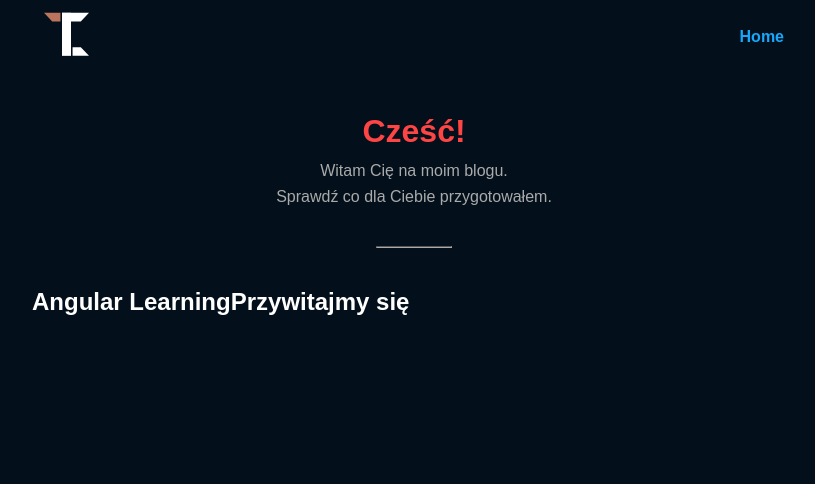
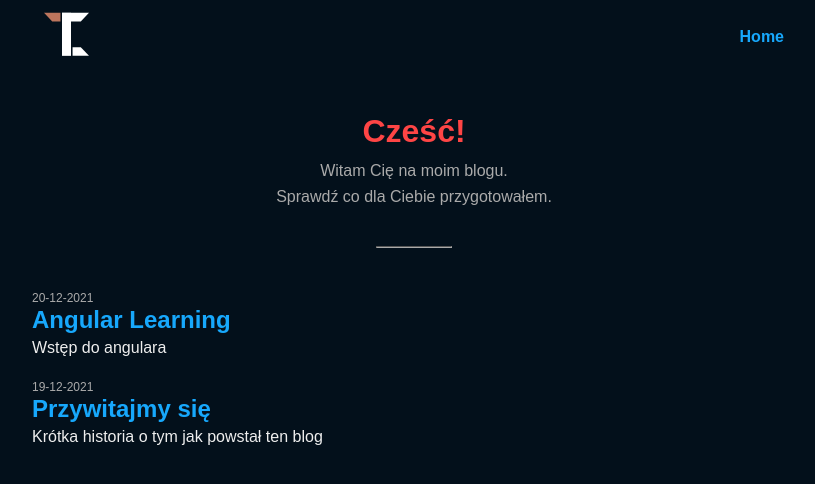
Before and after one commit to tobiaszciesielski/tciesielski.pl, a Next.js app: page / in a window 1280 px wide. Shown: the top 484 px of the page, without its empty margins (226-1041 px from the left). Built offline with nearby package versions, Linux system fonts and the light colour scheme.

Commit message:
Styling and cleanup

```diff
--- a/components/PostList/PostList.tsx
+++ b/components/PostList/PostList.tsx
@@ -11,11 +11,13 @@ export interface PostListProps {
 export default function PostList(props: PostListProps) {
   return (
     <ul className={styles['post-list']}>
-      {props.postsMeta.map(({ title, slug }) => (
+      {props.postsMeta.map(({ title, slug, excerpt, date }) => (
         <li key={slug}>
           <Link href={`blog/${slug}`} passHref>
             <a>
+              <span>{date}</span>
               <h2 className={styles['post-list__post']}>{title}</h2>
+              <p>{excerpt}</p>
             </a>
           </Link>
         </li>
--- a/components/PostList/postList.module.scss
+++ b/components/PostList/postList.module.scss
@@ -5,10 +5,22 @@
   padding-left: 0;
   margin-top: 0;
   display: flex;
+  flex-direction: column;
+  gap: 20px;
+  & span {
+    color: $light-white-2;
+    font-size: 12px;
+  }
+
+  & p {
+    color: $light-white-1;
+  }
 
   &__post {
     position: relative;
-    color: $light-white-0;
+    width: fit-content;
+
+    margin-bottom: 5px;
 
     &::after {
       content: '';
@@ -16,7 +28,7 @@
       top: 100%;
       left: 0;
       height: 2px;
-      background-color: $light-white-0;
+      background-color: $light-blue-0;
       width: 0;
       transition: width 0.4s ease;
     }
```
Also changed, not shown: pages/blog/[slug].tsx (+1 -6 lines).
